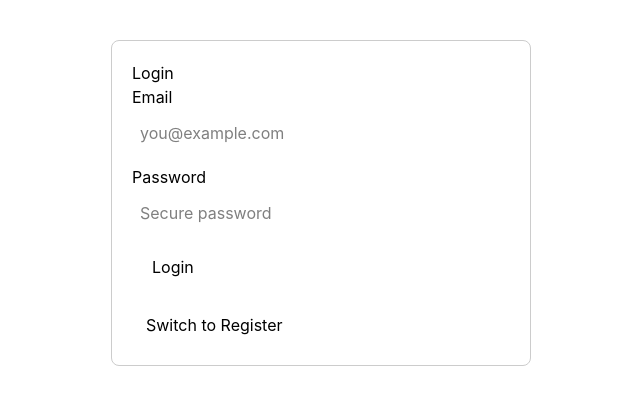
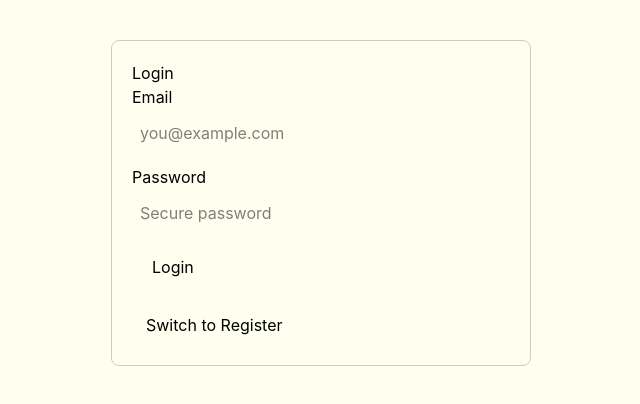
Before and after one commit to sowjithchinnu/document-signature-app, a React app in the folder frontend/: page / in a window 1280 px wide. Shown: the top 404 px of the page, without its empty margins (319-959 px from the left). Built offline with nearby package versions, Linux system fonts and the light colour scheme; no server answers; the HTML template or start-up script is replaced by a standard one.

Commit message:
day 13: Allow Vercel frontend in CORS and maybe still Fixing another Bug

```diff
--- a/frontend/src/index.css
+++ b/frontend/src/index.css
@@ -1 +1,7 @@
 @import "tailwindcss";
+
+html,
+body,
+#root {
+  background-color: #fffff0;
+}
```
